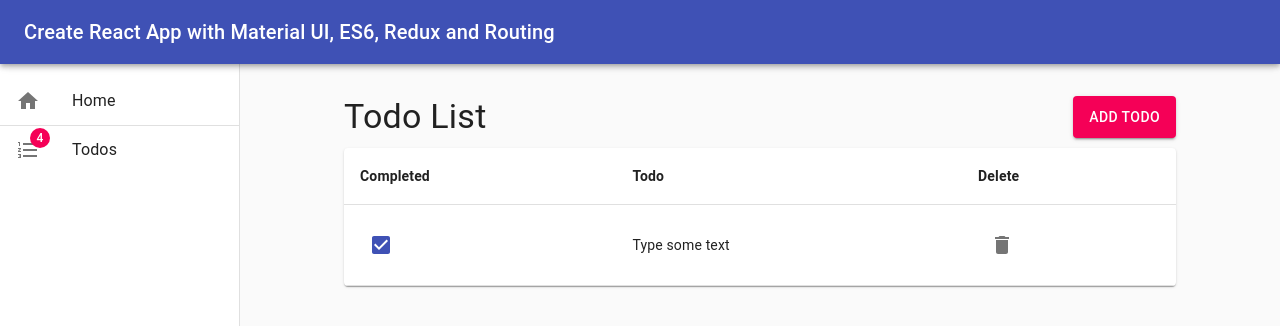
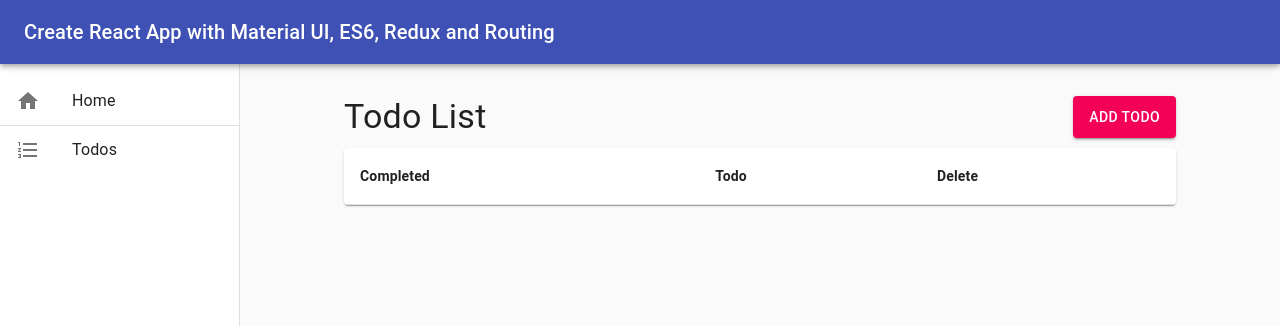
Before and after one commit to OlimovS/todo-react, a React (Create React App) app: page / in a window 1280 px wide. Shown: the top 326 px of the page. Built offline with nearby package versions, Linux system fonts and the light colour scheme.

Commit message:
some improvements and Badge

```diff
--- a/package.json
+++ b/package.json
@@ -11,6 +11,7 @@
     "react": "^16.13.1",
     "react-dom": "^16.13.1",
     "react-redux": "^7.2.0",
+    "react-router-dom": "^5.2.0",
     "react-scripts": "3.4.1",
     "redux": "^4.0.5",
     "redux-thunk": "^2.3.0"
--- a/src/components/Header/Header.js
+++ b/src/components/Header/Header.js
@@ -5,6 +5,7 @@ import HomeIcon from '@material-ui/icons/Home';
 import FormatListNumberedIcon from '@material-ui/icons/FormatListNumbered';
 import { makeStyles, useTheme } from '@material-ui/core/styles';
 import Badge from '@material-ui/core/Badge';
+import { connect } from 'react-redux';
 
 import Todos from '../Todos/Todos.js';
 
@@ -54,6 +55,8 @@ function ResponsiveDrawer(props) {
   const handleDrawerToggle = () => {
     setMobileOpen(!mobileOpen);
   };
+//  [{checked: true, text: "Type some text", id: "1"}, {checked: true, text: "", id: ",Thu May 21 2020 15:51:12 GMT+0500 (Uzbekistan Standard Time),0.07519686896426125"},{checked: true, text: "", id: ",Thu May 21 2020 15:51:16 GMT+0500 (Uzbekistan Standard Time),0.5463687590606925"}]
+
 
   const drawer = (
       <List>
@@ -66,7 +69,11 @@ function ResponsiveDrawer(props) {
             <ListItemIcon>
 
 
-            <Badge badgeContent={4} color="secondary">
+          <Badge
+             badgeContent={props.todos.reduce( (sum, obj) => {
+                                                   let n = obj.checked ? 0 : 1;
+                                                   return sum + n;
+                                               }, 0)} color="secondary">
               <FormatListNumberedIcon />
             </Badge>
 
@@ -136,4 +143,12 @@ function ResponsiveDrawer(props) {
   );
 }
 
-export default ResponsiveDrawer;
+
+
+const mapStateToProps = state => {
+  return {
+    todos: state
+  }
+}
+
+export default connect(mapStateToProps)(ResponsiveDrawer);
--- a/src/store/reducers/todo.js
+++ b/src/store/reducers/todo.js
@@ -1,11 +1,4 @@
 import * as actionTypes from '../actions/actionTypes.js';
-
-const updateObject = (oldState, UpdatedProperties) => {
-  return {
-    ...oldState,
-    ...UpdatedProperties
-  }
-}
 
 const createTodo = (text) => ({
    checked: false,
@@ -14,25 +7,19 @@ const createTodo = (text) => ({
 })
 
 const initialState = [
-   {
-     checked: true,
-     text: 'Type some text',
-     id: '1'
-   }
+
 ];
 
 const todoAdded = (state, action) => {
     const todo = createTodo(action.text);
     const copyTodos = [...state];
     copyTodos.push(todo);
-    console.log(copyTodos);
     return copyTodos;
 }
 
 const checkboxTodo = (state, action) => {
      const copyTodos = [...state];
      const index = copyTodos.findIndex(obj => obj.id === action.id);
-     console.log(index)
      copyTodos[index].checked = !state[index].checked;
      return copyTodos;
 }
```
Also changed, not shown: src/components/Todos/Todos.js (+5 -2 lines), 1 other file (tests, documents, lock files or other folders).
